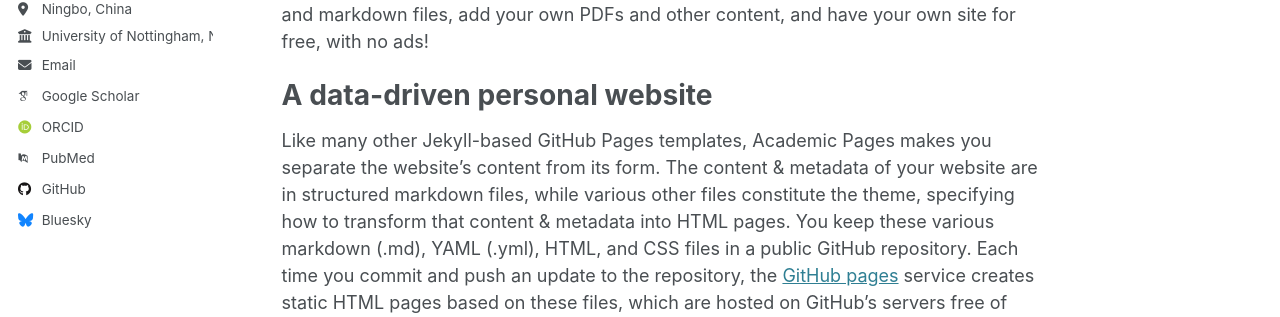
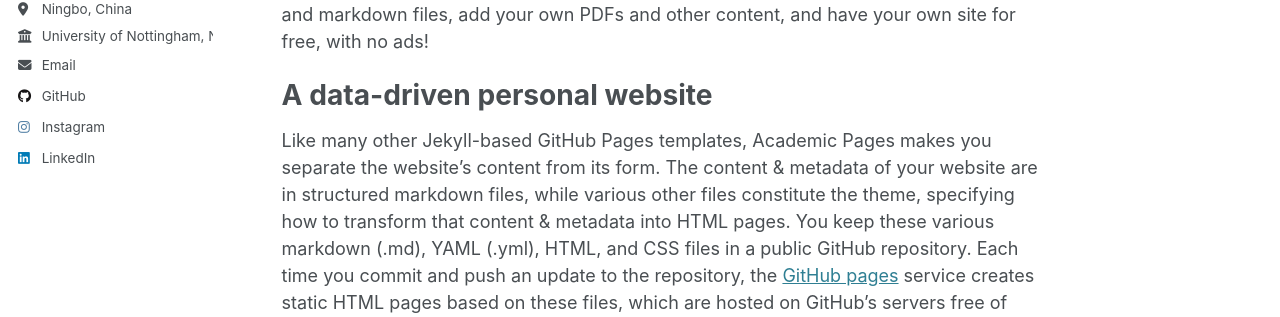
Before and after one commit to Martin-HZK/Martin-HZK.github.io, a Jekyll site: the page built from _pages/about.md, in a window 1280 px wide. Shown: the part 364-681 px from the top of the page. Built offline with Jekyll 4.4.1, drawn with Linux system fonts in a browser that asks for light colours; some web fonts are replaced; part of the change alters nothing that is shown.

```diff
--- a/_config.yml
+++ b/_config.yml
@@ -29,15 +29,15 @@ author:
   location         : "Ningbo, China"
   employer         : "University of Nottingham, Ningbo China"
   uri              : # URL
-  email            : "none@example.org"
+  email            : "scyzh8@nottingham.edu.cn"
 
   # Academic websites
   arxiv            : # URL - Update with the correct link to your profile
-  googlescholar    : "https://scholar.google.com/citations?user=PS_CX0AAAAAJ"
+  googlescholar    : #"https://scholar.google.com/citations?user=PS_CX0AAAAAJ"
   impactstory      : # URL
-  orcid            : "http://orcid.org/yourorcidurl"
+  orcid            : #"http://orcid.org/yourorcidurl"
   semantic         : # URL
-  pubmed           : "https://www.ncbi.nlm.nih.gov/pubmed/?term=john+snow"
+  pubmed           : #"https://www.ncbi.nlm.nih.gov/pubmed/?term=john+snow"
   researchgate     : # URL
   scopus           : # URL
 
@@ -50,16 +50,16 @@ author:
   stackoverflow    : # User number or user number and name (i.e., use "1" or "1/jeff-atwood")
 
   # Social media
-  bluesky          : "bsky.app" # Replace this with you Bluesky username
+  bluesky          : #"bsky.app" # Replace this with you Bluesky username
   facebook         : # Username
   flickr           : # Username
   foursquare       : # Username
   goodreads        : # Username
   google_plus      : # Username
   keybase          : # Username
-  instagram        : # Username
+  instagram        : martinhu9342
   lastfm           : # Username
-  linkedin         : # Username
+  linkedin         : Zhikai (Martin) Hu
   mastodon         : # URL
   medium           : # URL
   pinterest        : # Username
```
